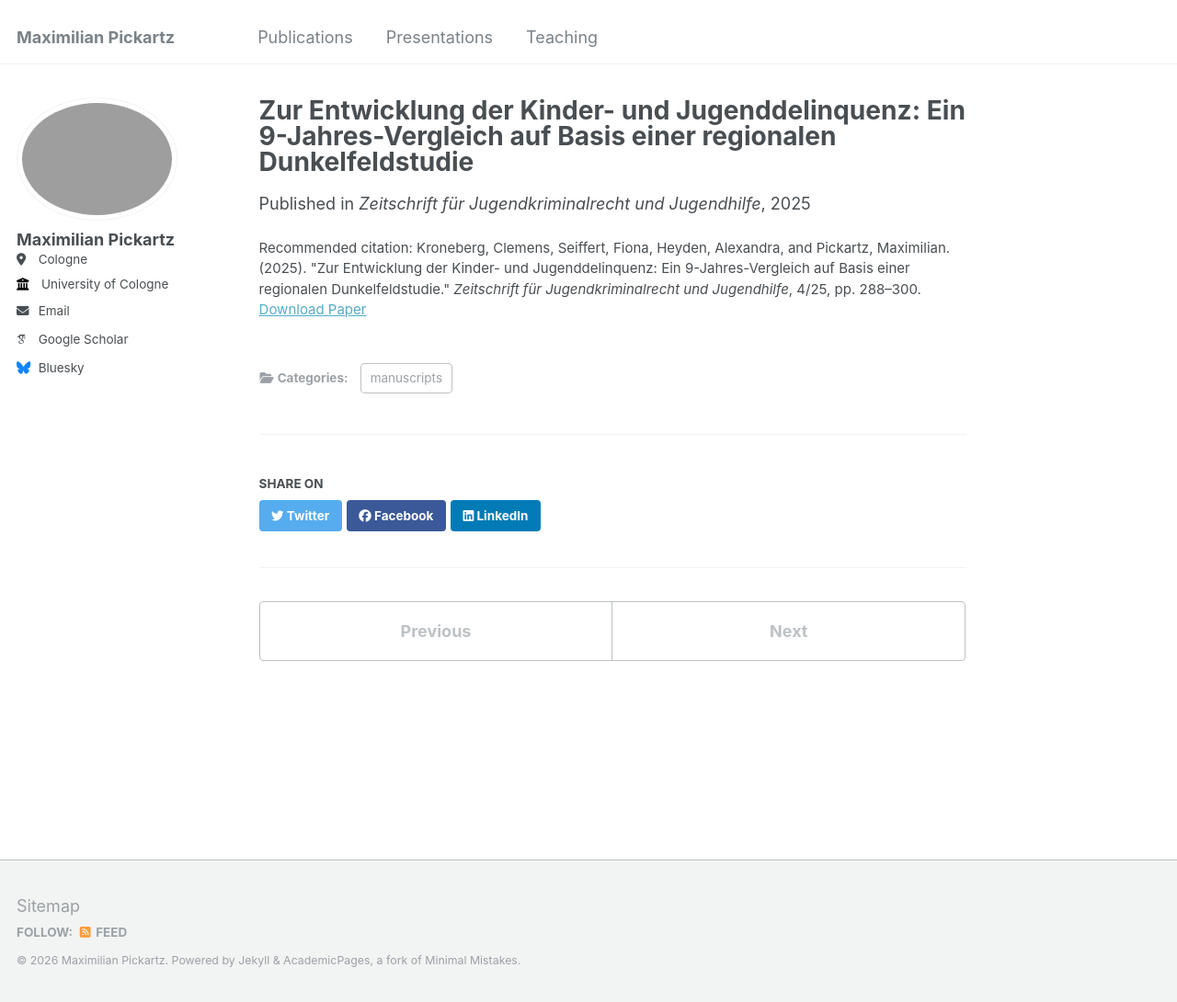
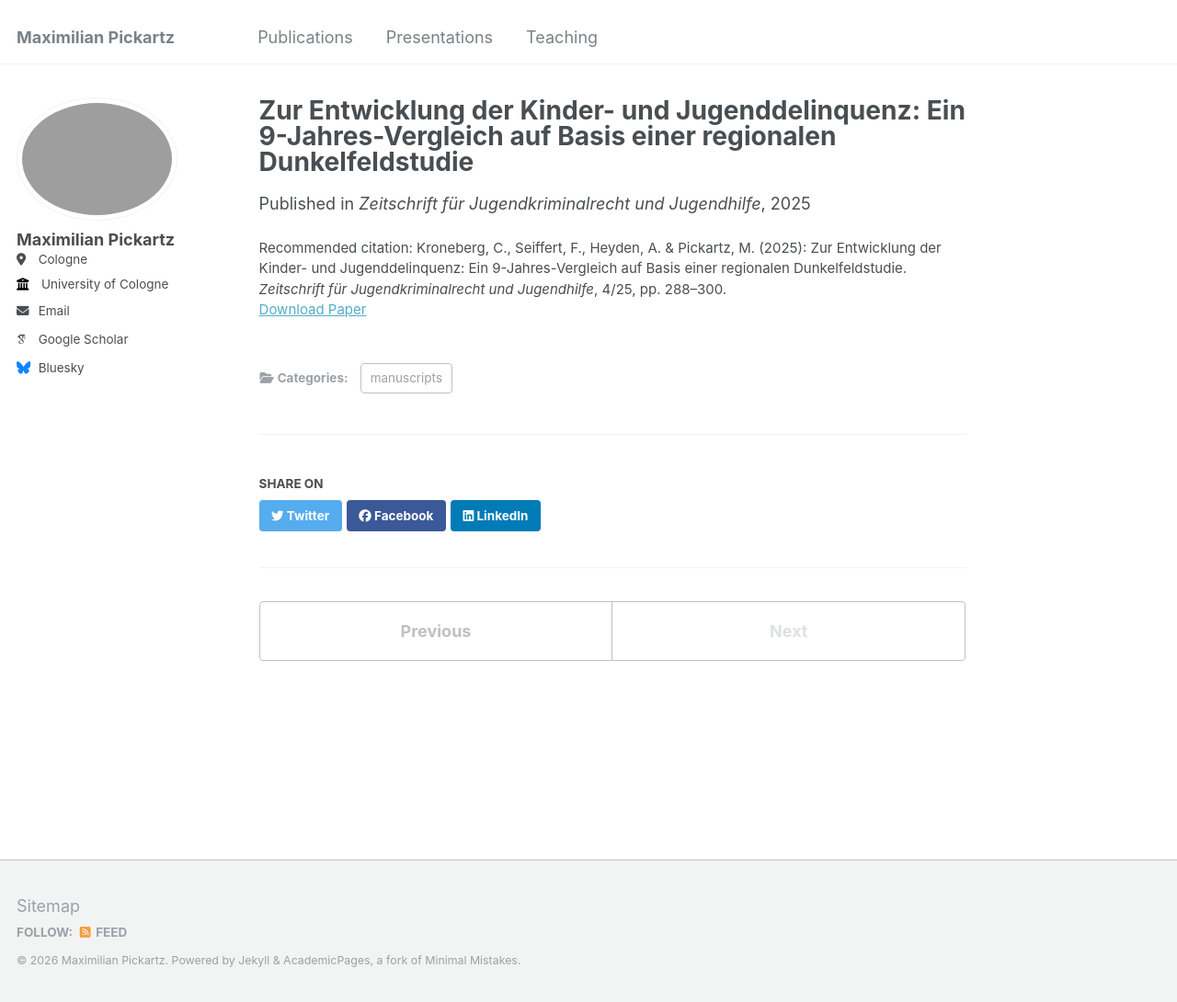
Before and after one commit to maxpi99/maxpi99.github.io, a Jekyll site: the page built from _publications/2025-12-01-jugenddelinquenz-9-jahres-vergleich.md, in a window 1280 px wide and 1090 px high. Shown: the whole window at 92% size. Built offline with Jekyll 4.4.1, drawn with Linux system fonts in a browser that asks for light colours; some web fonts are replaced.

Commit message:
Fix publication categories and remove duplicates
- Remove uncategorized duplicate files for Zwischenbericht and ZJJ article
- Add category: books to Abschlussbericht so it appears under Reports
- Update citation style on all publications to short author format

https://claude.ai/code/session_01AyUn4eM3gCf4FeqjvUnsZ4

```diff
--- a/_publications/2025-12-01-jugenddelinquenz-9-jahres-vergleich.md
+++ b/_publications/2025-12-01-jugenddelinquenz-9-jahres-vergleich.md
@@ -6,5 +6,5 @@ permalink: /publication/2025-jugenddelinquenz-9-jahres-vergleich
 date: 2025-12-01
 venue: 'Zeitschrift für Jugendkriminalrecht und Jugendhilfe'
 paperurl: 'https://www.dvjj.de/wp-content/uploads/2025/12/ZJJ-4-25_Kroneberg-et-al.pdf'
-citation: 'Kroneberg, Clemens, Seiffert, Fiona, Heyden, Alexandra, and Pickartz, Maximilian. (2025). &quot;Zur Entwicklung der Kinder- und Jugenddelinquenz: Ein 9-Jahres-Vergleich auf Basis einer regionalen Dunkelfeldstudie.&quot; <i>Zeitschrift für Jugendkriminalrecht und Jugendhilfe</i>, 4/25, pp. 288–300.'
+citation: 'Kroneberg, C., Seiffert, F., Heyden, A. &amp; Pickartz, M. (2025): Zur Entwicklung der Kinder- und Jugenddelinquenz: Ein 9-Jahres-Vergleich auf Basis einer regionalen Dunkelfeldstudie. <i>Zeitschrift für Jugendkriminalrecht und Jugendhilfe</i>, 4/25, pp. 288–300.'
 ---
```
Also changed, not shown: _publications/2025-01-01-zwischenbericht-dunkelfeld-nrw.md (deleted, +0 -8 lines), _publications/2025-04-01-zwischenbericht-dunkelfeld-nrw.md (+1 -1 lines), _publications/2025-10-01-abschlussbericht-dunkelfeld-nrw.md (+1 -0 lines), _publications/2025-12-01-zjj-jugenddelinquenz.md (deleted, +0 -11 lines).
